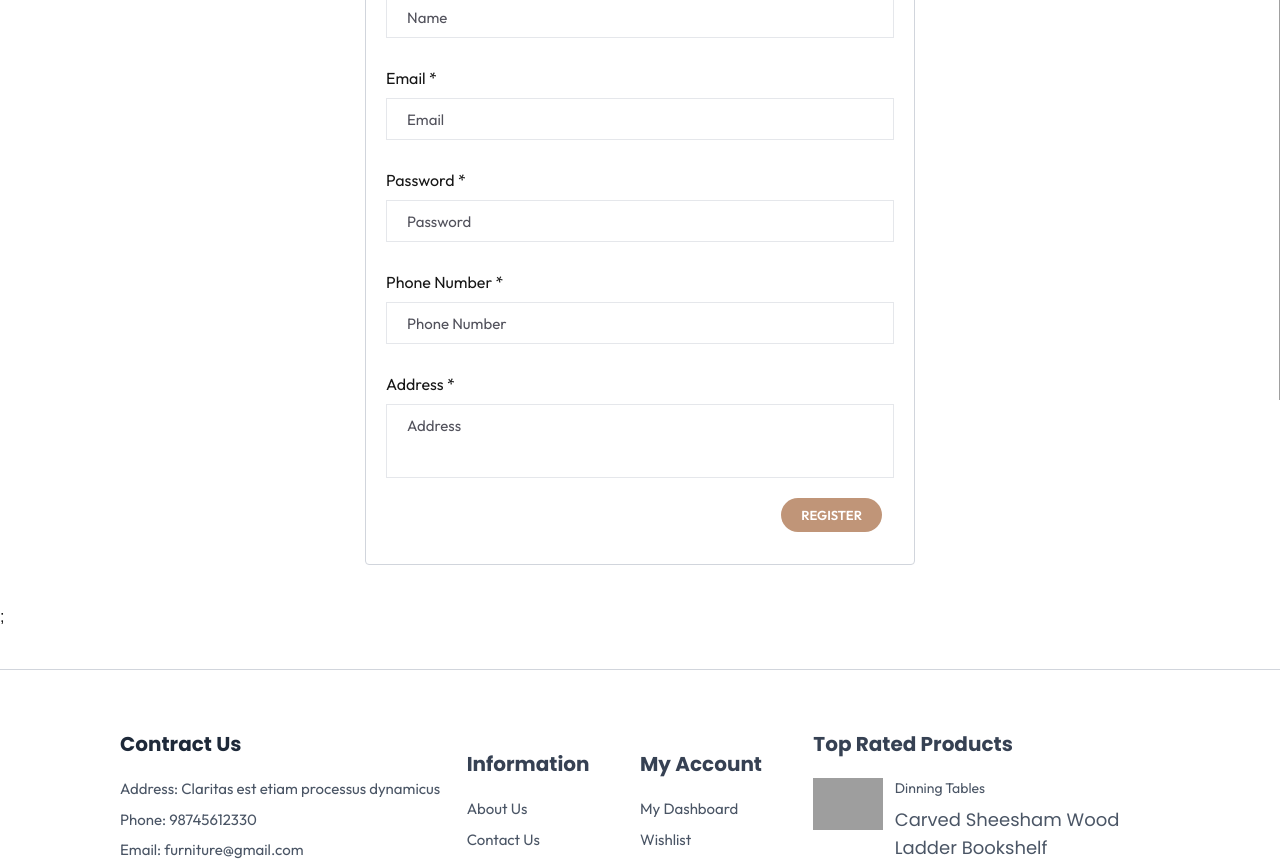
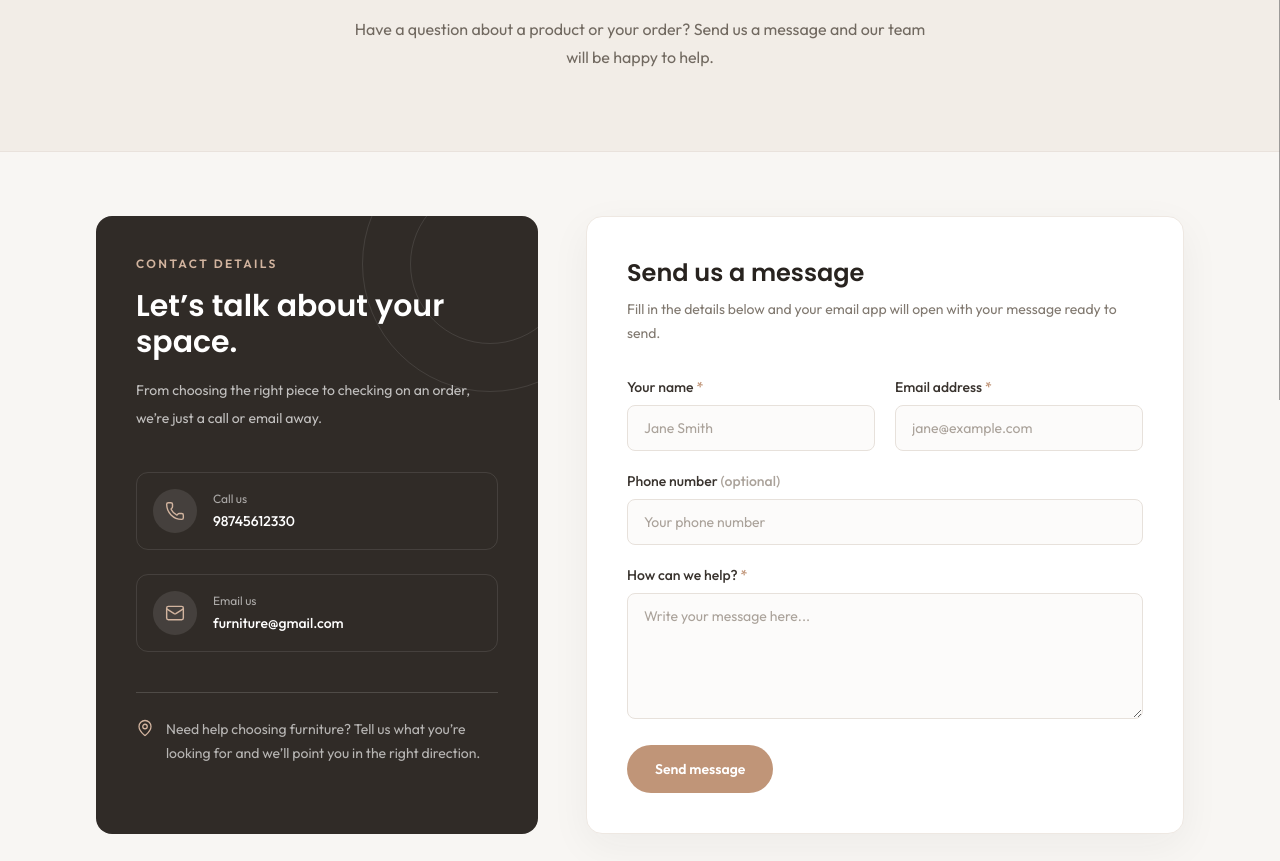
Before and after one commit to shivani-dotcom21/Furniture-Website-in-Next.js, a Next.js app: page /contact-us in a window 1280 px wide. Shown: the part 400-1261 px from the top of the page. Built offline with nearby package versions, Linux system fonts and the light colour scheme; grey boxes are pictures that could not be loaded; a small style sheet from the web is missing; a web font is replaced by a local one.

Commit message:
Update Backend

```diff
--- a/src/app/contact-us/page.js
+++ b/src/app/contact-us/page.js
@@ -1,63 +1,195 @@
-import React from "react";
-import BreadCrums from "../Common/BreadCrums/BreadCrums";
-import Link from "next/link";
+import { Mail, MapPin, Phone } from "lucide-react";
 
-export default function Register() {
+export const metadata = {
+  title: "Contact Us | Monsta Furniture",
+  description:
+    "Get in touch with the Monsta Furniture team for help with your order or product questions.",
+};
+
+const contactDetails = [
+  {
+    icon: Phone,
+    label: "Call us",
+    value: "98745612330",
+    href: "tel:98745612330",
+  },
+  {
+    icon: Mail,
+    label: "Email us",
+    value: "furniture@gmail.com",
+    href: "mailto:furniture@gmail.com",
+  },
+];
+
+export default function ContactPage() {
   return (
-    <>
-      <section className="p-5 lg:p-0 font-outfit mb-10 ">
-        <h1 className="text-4xl my-5 font-poppins text-center">Register</h1>
-        <form className="w-full lg:w-[550px] grid gap-2 p-5 border border-gray-300 rounded-sm mx-auto ">
-          <label className="hover:text-amber cursor-pointer mt-5">Name *</label>
-          <input
-            type="text"
-            placeholder="Name"
-            className="w-full border border-gray-200 py-2 pl-5 placeholder:text-[15px] placeholder:text-zinc-600 outline-none"
+    <main className="bg-[#f8f6f3] font-outfit">
+      <section className="border-b border-[#e9e2dc] bg-[#f2ede7] px-5 py-14 text-center sm:py-20">
+        <p className="mb-3 text-xs font-semibold uppercase tracking-[0.24em] text-amber">
+          We’re here to help
+        </p>
+        <h1 className="font-poppins text-3xl font-semibold text-[#28231f] sm:text-5xl">
+          Get in touch
+        </h1>
+        <p className="mx-auto mt-4 max-w-xl text-sm leading-7 text-[#716960] sm:text-base">
+          Have a question about a product or your order? Send us a message and
+          our team will be happy to help.
+        </p>
+      </section>
+
+      <section className="mx-auto grid max-w-6xl gap-8 px-5 py-12 sm:px-8 sm:py-16 lg:grid-cols-[0.85fr_1.15fr] lg:gap-12">
+        <aside className="relative overflow-hidden rounded-2xl bg-[#302b27] p-7 text-white sm:p-10">
+          <div
+            aria-hidden="true"
+            className="absolute -right-20 -top-20 h-64 w-64 rounded-full border border-white/10"
+          />
+          <div
+            aria-hidden="true"
+            className="absolute -right-8 -top-8 h-40 w-40 rounded-full border border-white/10"
           />
 
-          <label className="hover:text-amber cursor-pointer mt-5 ">
-            Email *
+          <div className="relative">
+            <p className="text-xs font-semibold uppercase tracking-[0.2em] text-[#d2b49f]">
+              Contact details
+            </p>
+            <h2 className="mt-4 font-poppins text-2xl font-semibold sm:text-3xl">
+              Let’s talk about your space.
+            </h2>
+            <p className="mt-4 max-w-sm text-sm leading-7 text-white/70">
+              From choosing the right piece to checking on an order, we’re just
+              a call or email away.
+            </p>
+
+            <div className="mt-10 space-y-6">
+              {contactDetails.map(({ icon: Icon, label, value, href }) => (
+                <a
+                  key={label}
+                  href={href}
+                  className="group flex items-center gap-4 rounded-xl border border-white/10 p-4 transition-colors hover:border-white/30 hover:bg-white/5"
+                >
+                  <span className="flex h-11 w-11 shrink-0 items-center justify-center rounded-full bg-white/10 text-[#d2b49f]">
+                    <Icon aria-hidden="true" size={20} strokeWidth={1.7} />
+                  </span>
+                  <span>
+                    <span className="block text-xs text-white/60">{label}</span>
+                    <span className="mt-1 block text-sm font-medium text-white transition-colors group-hover:text-[#e4c6b0]">
+                      {value}
+                    </span>
+                  </span>
+                </a>
+              ))}
+            </div>
+
+            <div className="mt-10 flex items-start gap-3 border-t border-white/15 pt-6 text-sm leading-6 text-white/65">
+              <MapPin
+                aria-hidden="true"
+                className="mt-0.5 shrink-0 text-[#d2b49f]"
+                size={18}
+                strokeWidth={1.7}
+              />
+              <p>
+                Need help choosing furniture? Tell us what you’re looking for
+                and we’ll point you in the right direction.
+              </p>
+            </div>
+          </div>
+        </aside>
+
+        <div className="rounded-2xl border border-[#eee8e2] bg-white p-6 shadow-[0_12px_40px_rgba(48,43,39,0.05)] sm:p-10">
+          <h2 className="font-poppins text-2xl font-semibold text-[#28231f]">
+            Send us a message
+          </h2>
+          <p className="mt-2 text-sm leading-6 text-[#817970]">
+            Fill in the details below and your email app will open with your
+            message ready to send.
+          </p>
+
+          <form
+            action="mailto:furniture@gmail.com"
+            method="post"
+            encType="text/plain"
+            className="mt-8 space-y-5"
+          >
+            <div className="grid gap-5 sm:grid-cols-2">
+              <div>
+                <label
+                  htmlFor="contact-name"
+                  className="mb-2 block text-sm font-medium text-[#39332e]"
+                >
+                  Your name <span className="text-amber">*</span>
                 </label>
                 <input
+                  id="contact-name"
+                  name="Name"
                   type="text"
-            placeholder="Email"
-            className="w-full border border-gray-200 py-2 pl-5 placeholder:text-[15px] placeholder:text-zinc-600 outline-none"
+                  autoComplete="name"
+                  placeholder="Jane Smith"
+                  required
+                  className="w-full rounded-lg border border-[#e7e1db] bg-[#fcfbfa] px-4 py-3 text-sm text-[#28231f] outline-none transition placeholder:text-[#aaa29a] focus:border-amber focus:ring-2 focus:ring-amber/15"
                 />
-
-          <label className="hover:text-amber cursor-pointer mt-5">
-            Password *
+              </div>
+              <div>
+                <label
+                  htmlFor="contact-email"
+                  className="mb-2 block text-sm font-medium text-[#39332e]"
+                >
+                  Email address <span className="text-amber">*</span>
                 </label>
                 <input
-            type="password"
-            placeholder="Password"
-            className="w-full border border-gray-200 py-2 pl-5 placeholder:text-[15px] placeholder:text-zinc-600 outline-none"
+                  id="contact-email"
+                  name="Email"
+                  type="email"
+                  autoComplete="email"
+                  placeholder="jane@example.com"
+                  required
+                  className="w-full rounded-lg border border-[#e7e1db] bg-[#fcfbfa] px-4 py-3 text-sm text-[#28231f] outline-none transition placeholder:text-[#aaa29a] focus:border-amber focus:ring-2 focus:ring-amber/15"
                 />
+              </div>
+            </div>
 
-          <label className="hover:text-amber cursor-pointer mt-5">
-            Phone Number *
+            <div>
+              <label
+                htmlFor="contact-phone"
+                className="mb-2 block text-sm font-medium text-[#39332e]"
+              >
+                Phone number <span className="text-[#aaa29a]">(optional)</span>
               </label>
               <input
-            type="Number"
-            placeholder="Phone Number"
-            className="w-full border border-gray-200 py-2 pl-5 placeholder:text-[15px] placeholder:text-zinc-600 outline-none"
+                id="contact-phone"
+                name="Phone"
+                type="tel"
+                autoComplete="tel"
+                placeholder="Your phone number"
+                className="w-full rounded-lg border border-[#e7e1db] bg-[#fcfbfa] px-4 py-3 text-sm text-[#28231f] outline-none transition placeholder:text-[#aaa29a] focus:border-amber focus:ring-2 focus:ring-amber/15"
               />
+            </div>
 
-          <label className="hover:text-amber cursor-pointer mt-5">
-            Address *
+            <div>
+              <label
+                htmlFor="contact-message"
+                className="mb-2 block text-sm font-medium text-[#39332e]"
+              >
+                How can we help? <span className="text-amber">*</span>
               </label>
-          <input
-            type="text"
-            placeholder="Address"
-            className="w-full pb-10 border border-gray-200 py-2 pl-5 placeholder:text-[15px] placeholder:text-zinc-600 outline-none"
+              <textarea
+                id="contact-message"
+                name="Message"
+                rows={5}
+                placeholder="Write your message here..."
+                required
+                className="w-full resize-y rounded-lg border border-[#e7e1db] bg-[#fcfbfa] px-4 py-3 text-sm text-[#28231f] outline-none transition placeholder:text-[#aaa29a] focus:border-amber focus:ring-2 focus:ring-amber/15"
               />
-          <div className="flex justify-end items-center p-3">
-            <button className="py-2 px-5 text-sm bg-amber text-[13px]  text-white font-semibold rounded-full hover:bg-zinc-800">
-              <Link href="/my-dashboard">REGISTER</Link>
+            </div>
+
+            <button
+              type="submit"
+              className="inline-flex w-full items-center justify-center rounded-full bg-amber px-7 py-3.5 text-sm font-semibold text-white transition hover:bg-[#a97d61] focus-visible:outline-2 focus-visible:outline-offset-2 focus-visible:outline-amber sm:w-auto"
+            >
+              Send message
             </button>
+          </form>
         </div>
-        </form>
       </section>
-      ;
-    </>
+    </main>
   );
 }
```
Also changed, not shown: src/app/Components/Common/Header.jsx (+1 -24 lines). Lines whose indentation alone changed are shown as unchanged.
